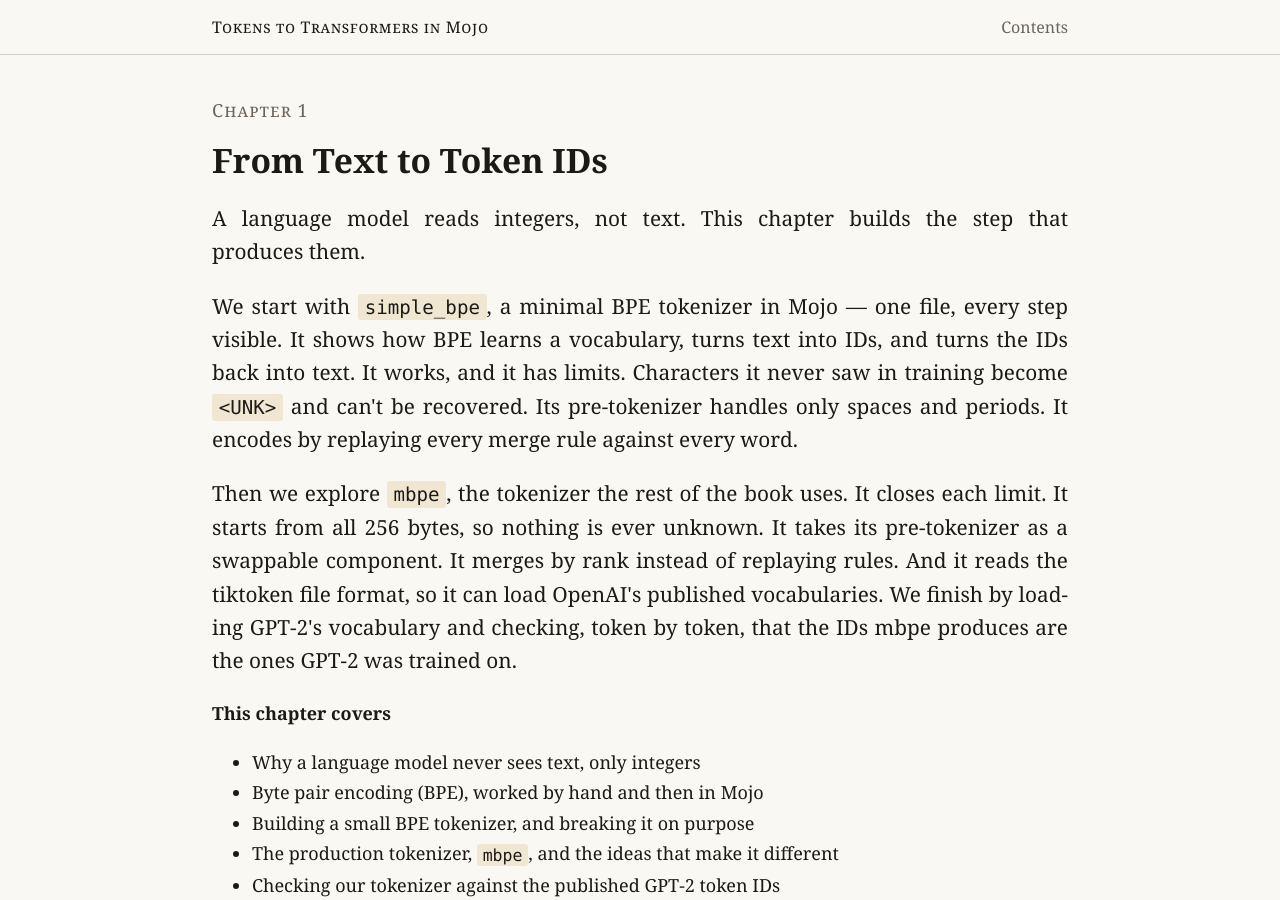
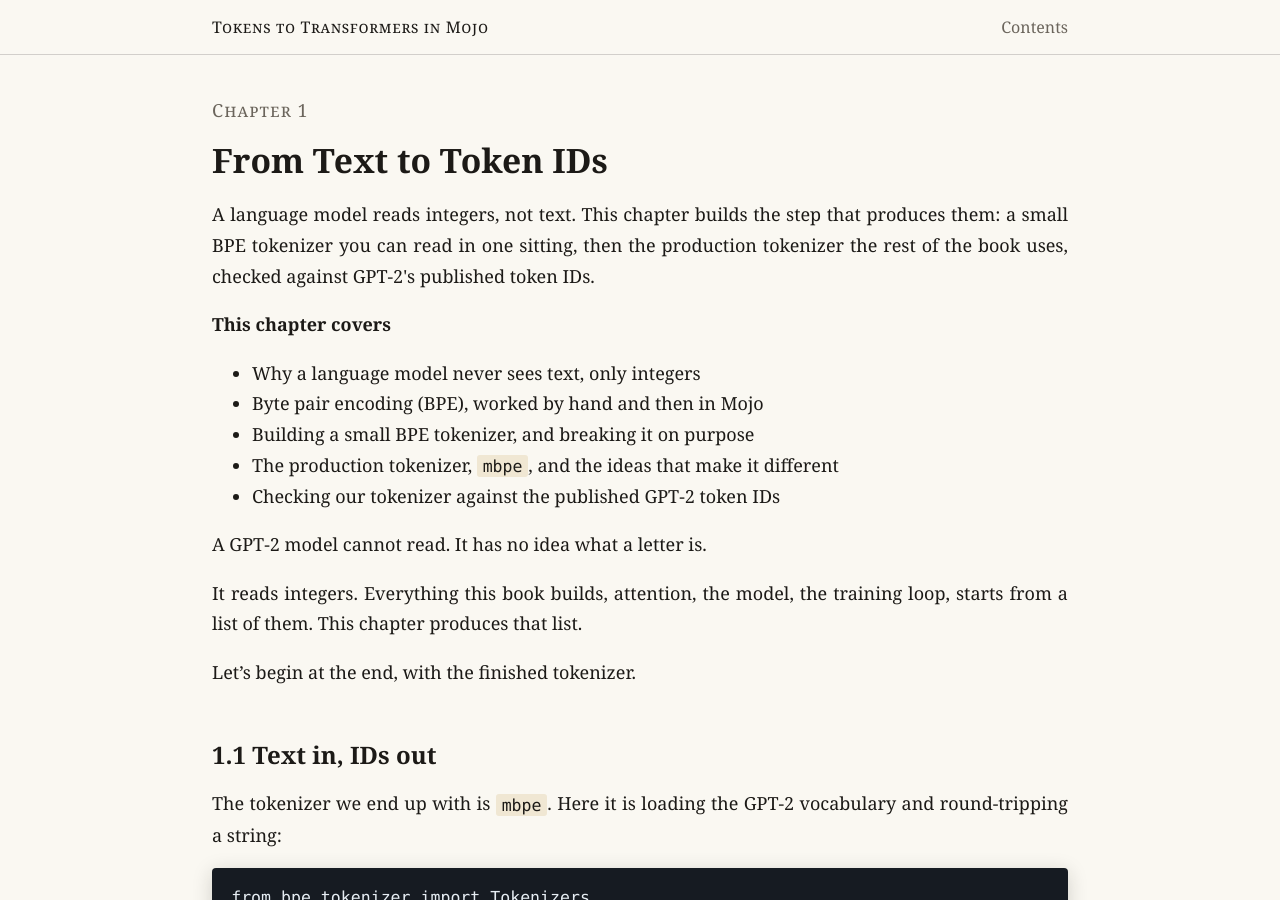
Before and after one commit to ratulb/tokens-to-transformers, a Jekyll site: the page built from _chapters/ch01.md, in a window 1280 px wide and 900 px high. Built offline with Jekyll 4.4.1, drawn with Linux system fonts in a browser that asks for light colours.

Commit message:
Revert "Add chapter lede with code styling; keep description plain"
This reverts commit d6c48e57f85ef314ff1885fdb2f9dda28f0bf2ea.

```diff
--- a/_chapters/ch01.md
+++ b/_chapters/ch01.md
@@ -5,11 +5,7 @@ book: "Tokens to Transformers in Mojo"
 chapter: 1
 permalink: /ch01/
 description: >
-  A language model reads integers, not text. This chapter builds the step that produces them.
-lede: >
-  <p>A language model reads integers, not text. This chapter builds the step that produces them.</p>
-  <p>We start with <code>simple_bpe</code>, a minimal BPE tokenizer in Mojo — one file, every step visible. It shows how BPE learns a vocabulary, turns text into IDs, and turns the IDs back into text. It works, and it has limits. Characters it never saw in training become <code>&lt;UNK&gt;</code> and can't be recovered. Its pre-tokenizer handles only spaces and periods. It encodes by replaying every merge rule against every word.</p>
-  <p>Then we explore <code>mbpe</code>, the tokenizer the rest of the book uses. It closes each limit. It starts from all 256 bytes, so nothing is ever unknown. It takes its pre-tokenizer as a swappable component. It merges by rank instead of replaying rules. And it reads the tiktoken file format, so it can load OpenAI's published vocabularies. We finish by loading GPT-2's vocabulary and checking, token by token, that the IDs mbpe produces are the ones GPT-2 was trained on.</p>
+  A language model reads integers, not text. This chapter builds the step that produces them: a small BPE tokenizer you can read in one sitting, then the production tokenizer the rest of the book uses, checked against GPT-2's published token IDs.
 
 ---
 
--- a/_layouts/chapter.html
+++ b/_layouts/chapter.html
@@ -4,7 +4,7 @@ layout: default
 <article class="chapter">
   <p class="kicker">Chapter {{ page.chapter }}</p>
   <h1>{{ page.title }}</h1>
-  {% if page.lede %}<div class="lede">{{ page.lede }}</div>{% elsif page.description %}<p>{{ page.description }}</p>{% endif %}
+  {% if page.description %}<p>{{ page.description }}</p>{% endif %}
   {{ content }}
   {% include prev_next.html %}
 </article>
```
